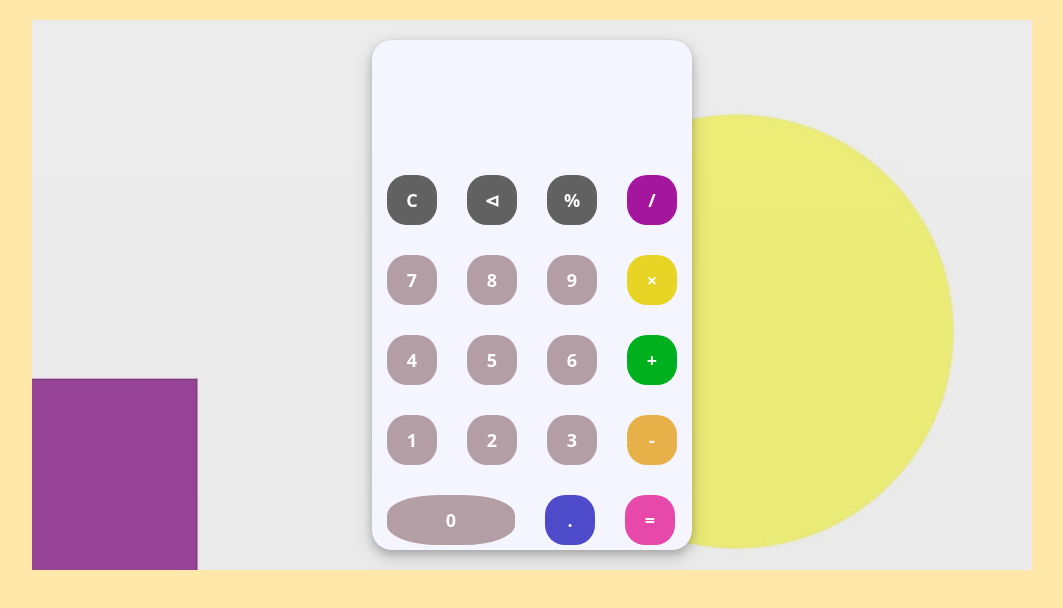
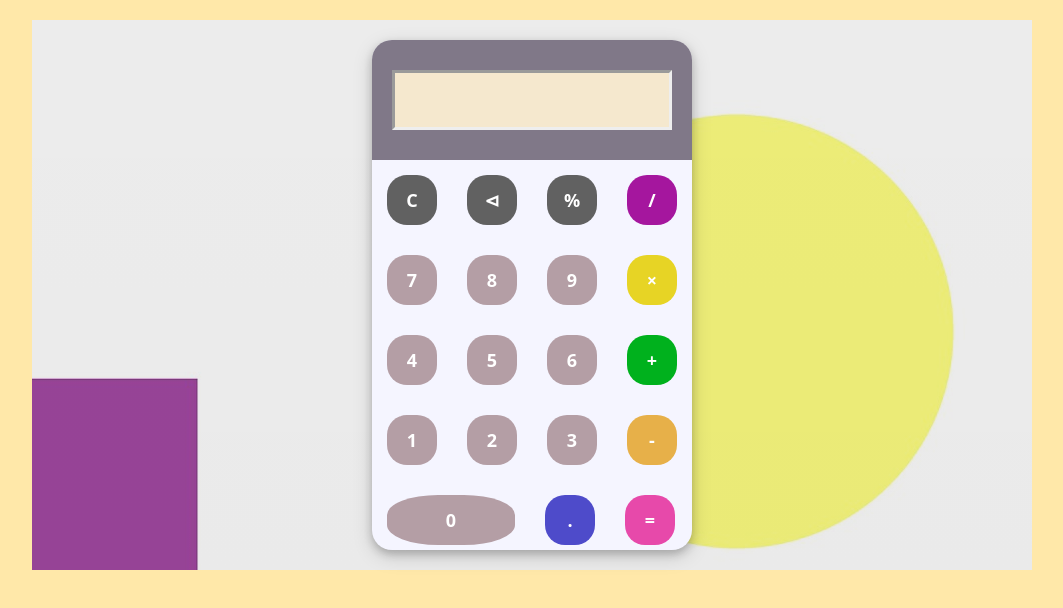
Before and after one commit to Chelsea-exe/Calculator-App, a plain HTML site: page index.html in a window 1280 px wide. Shown: the whole page, without its empty margins (108-1171 px from the left). Drawn offline with nearby package versions, Linux system fonts and the light colour scheme.

Commit message:
modified border of results div and output div

```diff
--- a/style.css
+++ b/style.css
@@ -32,7 +32,14 @@ body {
 }
 #result {
     height: 120px;
-    border-radius: 20px;
+    border-top: 20px;
+    background-color: rgb(128, 120, 136);
+    border-top-left-radius: 20px;
+    border-top-right-radius: 20px;
+}
+#output {
+    border-style: inset;
+    background-color: rgb(245, 232, 206);
 }
 #keyboard {
     height: 390px;
```
